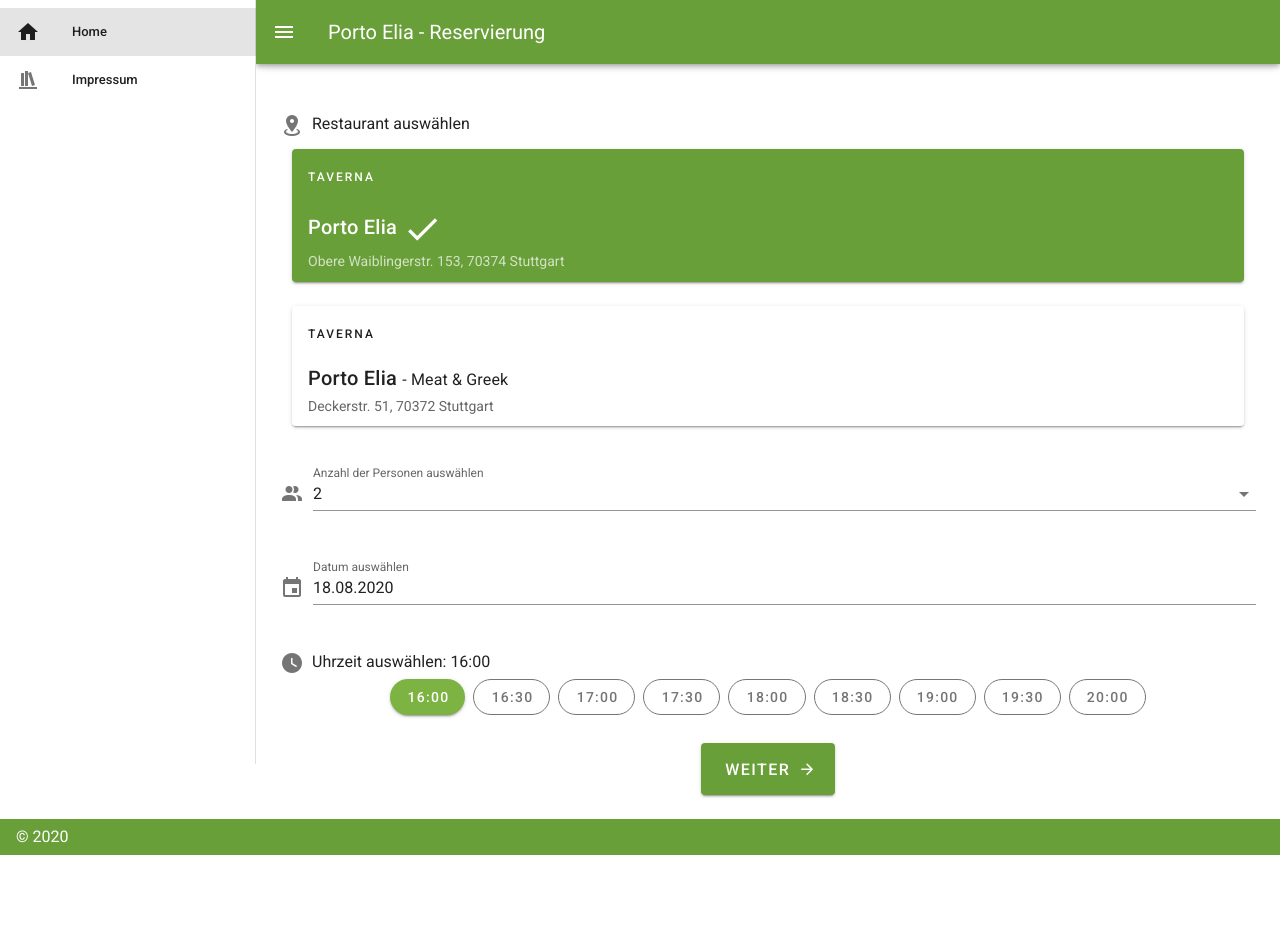
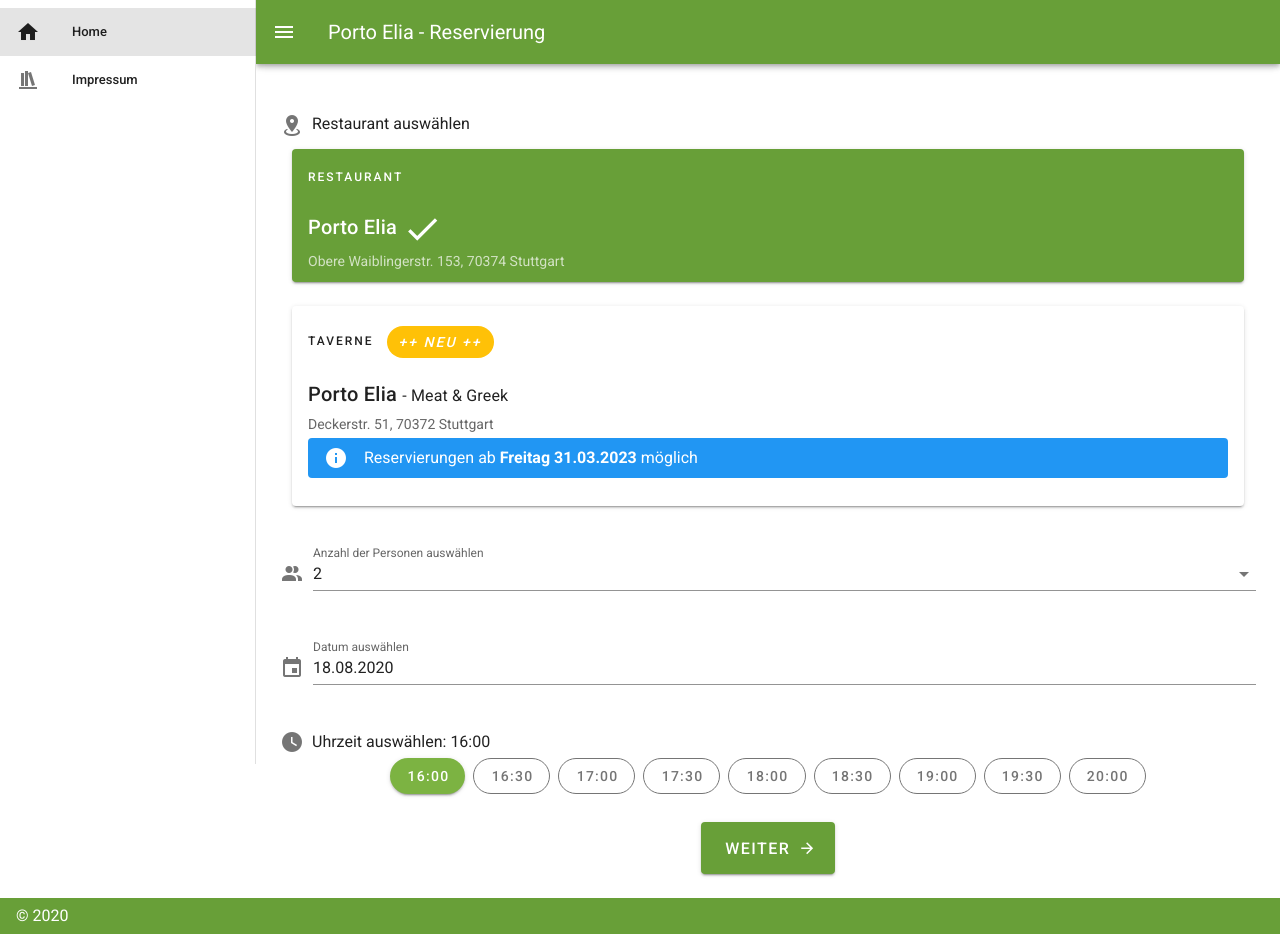
Before and after one commit to luisamoroso/reservation, a Vue app: page /#/ in a window 1280 px wide. Before the commit the page ends 855 px from the top, so only its background shows below. Built offline with nearby package versions, Linux system fonts and the light colour scheme; what vue-recaptcha-v3 would draw is missing.

Commit message:
feat: added location

```diff
--- a/src/components/ConfirmationDetail.vue
+++ b/src/components/ConfirmationDetail.vue
@@ -24,6 +24,17 @@
             <div class="text--primary">
               <span class="font-weight-bold">Uhrzeit:&nbsp;</span>
               {{ this.time }}
+            </div>
+            <div class="text--primary">
+              <span class="font-weight-bold">Ort:&nbsp;</span>
+              <span v-if="this.location === 'RESTAURANT'"
+                >Restaurant Porto Elia ({{ locations[0].address }})</span
+              >
+              <span v-else
+                >Taverne Porto Elia - {{ locations[1].title }} ({{
+                  locations[1].address
+                }})</span
+              >
             </div>
             <div class="text--primary">
               <span class="font-weight-bold">Besondere Wünsche:&nbsp;</span>
@@ -62,19 +73,32 @@
 
 <script>
 import { mapState, mapGetters, mapActions } from "vuex";
+import { locationOptions } from "@/shared/constants";
 
 export default {
   name: "ConfirmationDetail",
+  data() {
+    return {
+      locations: locationOptions,
+    };
+  },
   computed: {
-    ...mapState(["quantity", "time", "firstname", "lastname", "comment"]),
-    ...mapGetters(["getDateFormatted"])
+    ...mapState([
+      "location",
+      "quantity",
+      "time",
+      "firstname",
+      "lastname",
+      "comment",
+    ]),
+    ...mapGetters(["getDateFormatted"]),
   },
   methods: {
-    ...mapActions(["setCustomerFormAction", "setConfirmationPageAction"])
+    ...mapActions(["setCustomerFormAction", "setConfirmationPageAction"]),
   },
   created() {
     this.setCustomerFormAction(false);
     this.setConfirmationPageAction(false);
-  }
+  },
 };
 </script>
--- a/src/components/CustomerForm.vue
+++ b/src/components/CustomerForm.vue
@@ -133,7 +133,7 @@
 </template>
 
 <script>
-// import axios from "axios";
+import axios from "axios";
 
 import { brandColor } from "@/shared/constants";
 import { mapState, mapActions } from "vuex";
@@ -223,28 +223,28 @@
         comment: this.comment,
         privacy: this.privacy,
       };
-      console.log(data);
+      // console.log(data);
 
-      // axios
-      //   .post("index.php/home/reservation", data)
-      //   .then((response) => {
-      //     const data = response.data;
-      //     if (data.success) {
-      //       this.errorMessage = false;
-      //       this.setConfirmationPageAction(true);
-      //       this.$router.push({
-      //         name: "Confirmation",
-      //       });
-      //     } else {
-      //       this.errorMessage = true;
-      //     }
-      //     this.loading = false;
-      //   })
-      //   .catch((error) => {
-      //     this.errorMessage = true;
-      //     console.log(error);
-      //     this.loading = false;
-      //   });
+      axios
+        .post("index.php/home/reservation", data)
+        .then((response) => {
+          const data = response.data;
+          if (data.success) {
+            this.errorMessage = false;
+            this.setConfirmationPageAction(true);
+            this.$router.push({
+              name: "Confirmation",
+            });
+          } else {
+            this.errorMessage = true;
+          }
+          this.loading = false;
+        })
+        .catch((error) => {
+          this.errorMessage = true;
+          console.log(error);
+          this.loading = false;
+        });
     },
     back() {
       this.setCustomerFormAction(false);
--- a/src/components/Overview.vue
+++ b/src/components/Overview.vue
@@ -3,11 +3,11 @@
     <div class="title">Ihre Übersicht</div>
     <div>
       <b> <v-icon> mdi-map-marker-radius </v-icon></b>
-      <span v-if="this.location === '0'"
-        >Taverna Porto Elia ({{ locations[0].address }})</span
+      <span v-if="this.location === 'RESTAURANT'"
+        >Restaurant Porto Elia ({{ locations[0].address }})</span
       >
       <span v-else
-        >Taverna Porto Elia - {{ locations[1].title }} ({{
+        >Taverne Porto Elia - {{ locations[1].title }} ({{
           locations[1].address
         }})</span
       >
--- a/src/components/ReservationForm.vue
+++ b/src/components/ReservationForm.vue
@@ -14,19 +14,21 @@
           <v-row dense>
             <v-col cols="12">
               <v-card
-                :color="this.location === '0' ? brandColor : defaultColor"
-                :dark="this.location === '0'"
-                @click="setLocation('0')"
+                :color="
+                  this.location === 'RESTAURANT' ? brandColor : defaultColor
+                "
+                :dark="this.location === 'RESTAURANT'"
+                @click="setLocation('RESTAURANT')"
               >
                 <div>
                   <v-list-item three-line>
                     <v-list-item-content>
-                      <div class="text-overline mb-4">Taverna</div>
+                      <div class="text-overline mb-4">Restaurant</div>
                       <v-list-item-title class="text-h6 mb-1">
                         Porto Elia
 
                         <span>
-                          <v-icon v-if="this.location === '0'" x-large>
+                          <v-icon v-if="this.location === 'RESTAURANT'" x-large>
                             mdi-check
                           </v-icon>
                         </span>
@@ -41,21 +43,33 @@
               <br />
 
               <v-card
-                :color="this.location === '1' ? brandColor : defaultColor"
-                :dark="this.location === '1'"
-                @click="setLocation('1')"
+                :color="this.location === 'TAVERNE' ? brandColor : defaultColor"
+                :dark="this.location === 'TAVERNE'"
+                @click="setLocation('TAVERNE')"
               >
                 <div>
                   <v-list-item three-line>
                     <v-list-item-content>
-                      <div class="text-overline mb-4">Taverna</div>
+                      <div class="text-overline mb-4">
+                        Taverne
+                        <span
+                          ><v-chip
+                            class="ma-2"
+                            color="amber"
+                            text-color="white"
+                          >
+                            <i>++ NEU ++</i>
+                          </v-chip></span
+                        >
+                      </div>
+
                       <v-list-item-title class="text-h6 mb-1">
                         Porto Elia
                         <span class="text-subtitle-1">
                           - {{ locations[1].title }}</span
                         >
                         <span>
-                          <v-icon v-if="this.location === '1'" x-large>
+                          <v-icon v-if="this.location === 'TAVERNE'" x-large>
                             mdi-check
                           </v-icon>
                         </span>
@@ -63,6 +77,11 @@
                       <v-list-item-subtitle>{{
                         locations[1].address
                       }}</v-list-item-subtitle>
+                      <br />
+                      <v-alert dense type="info">
+                        Reservierungen ab
+                        <strong>Freitag 31.03.2023</strong> möglich
+                      </v-alert>
                     </v-list-item-content>
                   </v-list-item>
                 </div>
--- a/src/shared/constants.js
+++ b/src/shared/constants.js
@@ -7,12 +7,12 @@
   {
     title: "Mediterrane Küche",
     address: "Obere Waiblingerstr. 153, 70374 Stuttgart",
-    value: "0"
+    value: "RESTAURANT"
   },
   {
     title: "Meat & Greek",
     address: "Deckerstr. 51, 70372 Stuttgart",
-    value: "1"
+    value: "TAVERNE"
   },
 ];
 
--- a/src/store/index.js
+++ b/src/store/index.js
@@ -29,7 +29,7 @@
 Vue.use(Vuex);
 
 const state = {
-  location: "0",
+  location: "RESTAURANT",
   quantity: "2",
   startDate: initializeDate(),
   date: initializeDate(),
```
